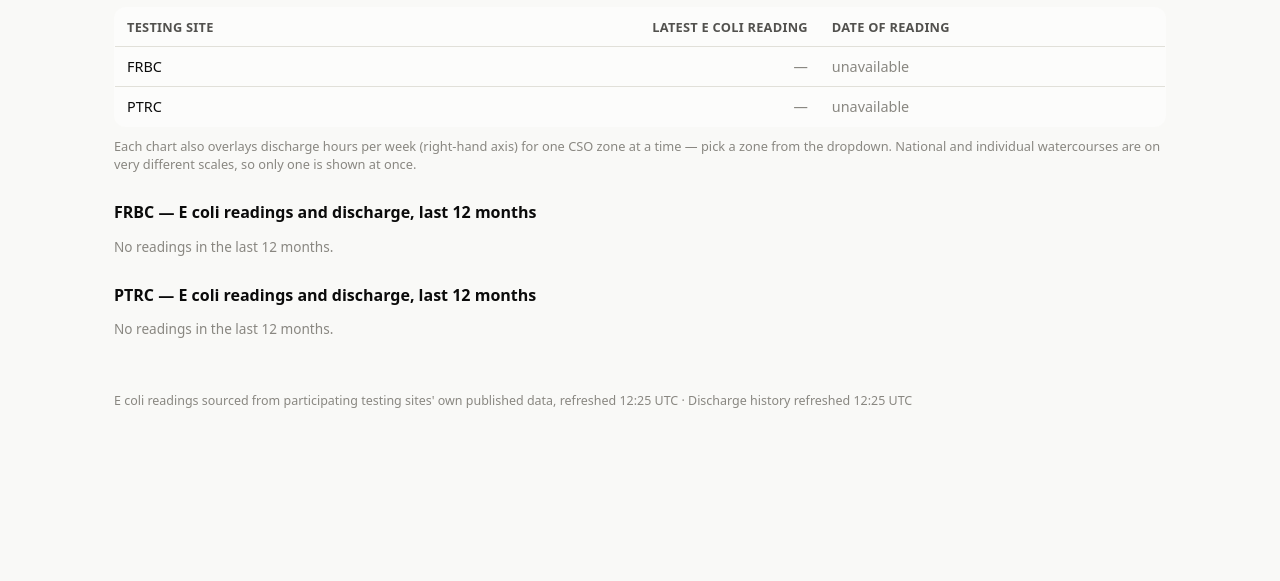
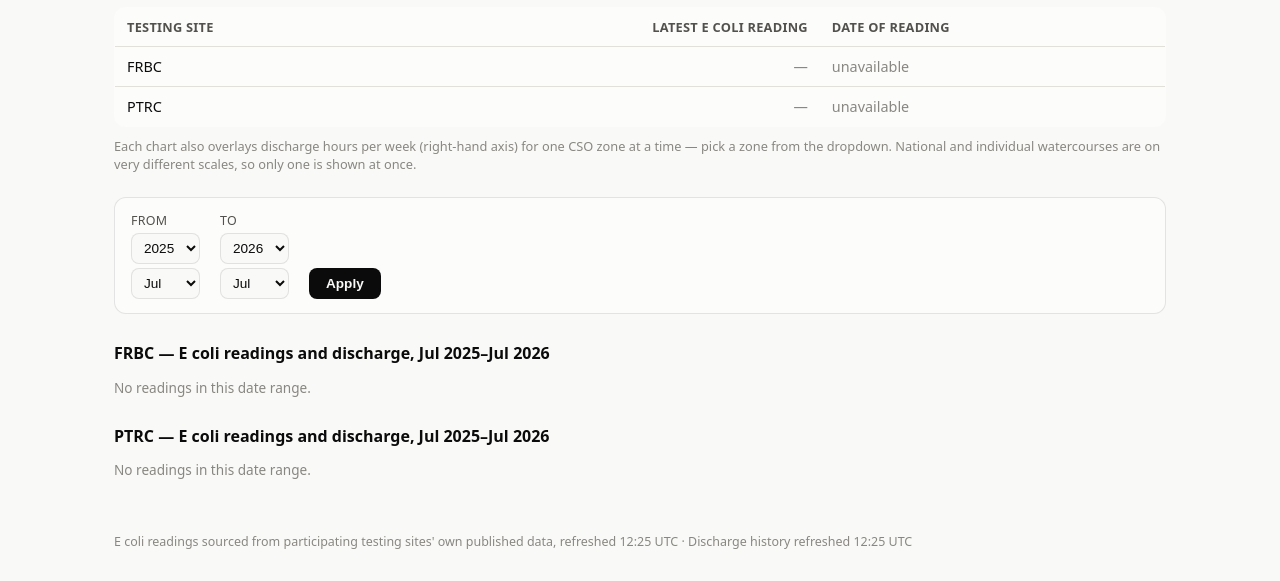
Before and after one commit to andrewfdn1/thames-water-cso-dashboard, a Flask app: page /testing in a window 1280 px wide. Shown: the part 219-800 px from the top of the page. Run offline with Flask 3, Linux system fonts and the light colour scheme; data that the repository does not hold is empty.

Commit message:
Add a year/month date range picker to the Testing page
_week_buckets() and get_total_discharge_weekly() now take an explicit
(range_start, range_end) instead of always defaulting to the last 12
months -- the discharge cache key is derived from the actual requested
range so different periods don't collide or serve stale results for each
other.

The page reads from_year/from_month/to_year/to_month query params (a new
form with four <select> dropdowns, GET method so picking a range is just
a normal link/reload), clamped to today and swapped if from ends up after
to. Defaults to the previous last-12-months behaviour when no params are
given. Week labels include the year when a selected range spans more than
one calendar year.

Verified with synthetic data spanning two different periods that
selecting a range correctly isolates just that period's events rather
than always returning the same fixed window.

```diff
--- a/app.py
+++ b/app.py
@@ -822,18 +822,24 @@ def get_water_quality():
 # ---------------------------------------------------------------------------
 
 _DISCHARGE_DB_PATH = os.path.join(os.path.dirname(os.path.abspath(__file__)), "data", "discharge_history.db")
-_CHART_WEEKS = _WQ_HISTORY_DAYS // 7   # 52 weeks to match the E. coli chart window
 
 
-def _week_buckets():
-    """Weekly (start, end) date pairs, end exclusive, oldest first. The most
-    recent bucket ends *tomorrow*, not today -- with an exclusive end date,
-    ending exactly on today would put today's own events outside every
-    bucket, silently dropping the most current data."""
-    end = date.today() + timedelta(days=1)
+def _week_buckets(range_start=None, range_end=None):
+    """Weekly (start, end) date pairs, end exclusive, oldest first, spanning
+    [range_start, range_end]. Defaults to the last _WQ_HISTORY_DAYS days
+    ending today when no range is given. The final bucket's end is always
+    one day past range_end -- with an exclusive end date, ending exactly on
+    the last day would put that day's own events outside every bucket,
+    silently dropping the most current data when range_end is today."""
+    if range_end is None:
+        range_end = date.today()
+    if range_start is None:
+        range_start = range_end - timedelta(days=_WQ_HISTORY_DAYS)
+
+    end = range_end + timedelta(days=1)
     buckets = []
-    for _ in range(_CHART_WEEKS):
-        start = end - timedelta(days=7)
+    while end > range_start:
+        start = max(range_start, end - timedelta(days=7))
         buckets.append((start, end))
         end = start
     buckets.reverse()
@@ -869,7 +875,7 @@ def _load_discharge_intervals():
 _DISCHARGE_ZONE_LIMIT = 15   # cap on individual watercourse toggle options, busiest first
 
 
-def get_total_discharge_weekly():
+def get_total_discharge_weekly(range_start=None, range_end=None):
     """Weekly discharge hours per zone, always excluding Tideway Tunnel
     permits (captured, never reaches a river) -- same exclusion the
     Summary page's subtotal already applies. Returns a "National (excl.
@@ -881,10 +887,18 @@ def get_total_discharge_weekly():
     them unreadable plotted together; letting the page pick one zone at a
     time keeps the chart's axis meaningful for whichever is selected.
 
+    range_start/range_end select an arbitrary date window (e.g. from the
+    Testing page's year/month picker) instead of the default last-12-months;
+    cached per distinct range since different windows are genuinely
+    different results, not the same cache entry.
+
     Watercourse classification comes from the *current* monitor list, since
     it's a fixed site property, not something that varies week to week; a
     permit retired before today's monitor list won't be classifiable and
     is excluded from every zone (including National)."""
+    buckets = _week_buckets(range_start, range_end)
+    cache_key = f"total_discharge_weekly:{buckets[0][0].isoformat()}:{buckets[-1][1].isoformat()}"
+
     def fetch():
         monitors, _ = get_all_monitors()
         monitors = monitors or {}
@@ -896,7 +910,6 @@ def get_total_discharge_weekly():
 
         intervals = _load_discharge_intervals()
         now_utc = datetime.now(timezone.utc)
-        buckets = _week_buckets()
         n = len(buckets)
         window_start = datetime.combine(buckets[0][0], datetime.min.time(), tzinfo=timezone.utc)
 
@@ -934,7 +947,7 @@ def get_total_discharge_weekly():
             "zones":       zones,
         }
 
-    return get_cached("total_discharge_weekly", fetch, ttl_seconds=_WQ_REFRESH_SECONDS)
+    return get_cached(cache_key, fetch, ttl_seconds=_WQ_REFRESH_SECONDS)
 
 
 def _bucket_ecoli_readings(history, buckets):
@@ -973,15 +986,64 @@ def monitors_view():
     return render_template("monitors.html", **data)
 
 
+_MONTH_NAMES = [
+    (1, "Jan"), (2, "Feb"), (3, "Mar"), (4, "Apr"), (5, "May"), (6, "Jun"),
+    (7, "Jul"), (8, "Aug"), (9, "Sep"), (10, "Oct"), (11, "Nov"), (12, "Dec"),
+]
+_TESTING_EARLIEST_YEAR = 2022   # discharge history only goes back to late Dec 2022
+
+
+def _month_bounds(year, month):
+    start = date(year, month, 1)
+    end = date(year + 1, 1, 1) if month == 12 else date(year, month + 1, 1)
+    return start, end - timedelta(days=1)
+
+
+def _parse_testing_range():
+    """Read from_year/from_month/to_year/to_month query params (the Testing
+    page's date range picker) into an actual (start, end) date range,
+    defaulting to the last _WQ_HISTORY_DAYS days ending today when a param
+    is absent or invalid. Clamps the end to today and swaps the bounds if
+    from ends up after to, rather than erroring on a nonsensical range."""
+    today = date.today()
+    default_start = today - timedelta(days=_WQ_HISTORY_DAYS)
+
+    try:
+        range_start, _ = _month_bounds(
+            int(request.args.get("from_year", default_start.year)),
+            int(request.args.get("from_month", default_start.month)),
+        )
+    except (ValueError, TypeError):
+        range_start = default_start
+
+    try:
+        _, range_end = _month_bounds(
+            int(request.args.get("to_year", today.year)),
+            int(request.args.get("to_month", today.month)),
+        )
+    except (ValueError, TypeError):
+        range_end = today
+
+    range_end = min(range_end, today)
+    if range_start > range_end:
+        range_start, range_end = range_end, range_start
+    return range_start, range_end
+
+
 @app.route("/testing")
 def testing_view():
     water_quality, water_quality_fetched_at = get_water_quality()
     water_quality = water_quality or {"frbc": None, "ptrc": None}
 
-    buckets = _week_buckets()
-    week_labels = [b[0].strftime("%-d %b") for b in buckets]
+    range_start, range_end = _parse_testing_range()
+    buckets = _week_buckets(range_start, range_end)
+    spans_multiple_years = range_start.year != range_end.year
+    week_labels = [
+        b[0].strftime("%-d %b %Y") if spans_multiple_years else b[0].strftime("%-d %b")
+        for b in buckets
+    ]
 
-    discharge_weekly, discharge_fetched_at = get_total_discharge_weekly()
+    discharge_weekly, discharge_fetched_at = get_total_discharge_weekly(range_start, range_end)
     discharge_zones = (discharge_weekly or {}).get("zones") or {}
 
     chart_data = {}
@@ -1000,6 +1062,10 @@ def testing_view():
         chart_has_data=chart_has_data,
         discharge_zones=discharge_zones,
         discharge_fetched_at=discharge_fetched_at,
+        range_start=range_start,
+        range_end=range_end,
+        month_names=_MONTH_NAMES,
+        year_options=list(range(_TESTING_EARLIEST_YEAR, date.today().year + 1)),
     )
 
 
--- a/static/style.css
+++ b/static/style.css
@@ -338,3 +338,47 @@ a { color: inherit; }
   font-size: 0.85rem;
   min-width: 220px;
 }
+
+.date-range-form {
+  display: flex;
+  align-items: flex-end;
+  gap: 20px;
+  flex-wrap: wrap;
+  margin-bottom: 24px;
+  padding: 14px 16px;
+  background: var(--surface-1);
+  border: 1px solid var(--border);
+  border-radius: 12px;
+}
+
+.date-range-form label {
+  display: flex;
+  flex-direction: column;
+  gap: 4px;
+  font-size: 0.78rem;
+  color: var(--text-secondary);
+  text-transform: uppercase;
+  letter-spacing: 0.02em;
+}
+
+.date-range-form select {
+  padding: 6px 8px;
+  border-radius: 8px;
+  border: 1px solid var(--border);
+  background: var(--page-plane);
+  color: var(--text-primary);
+  font-size: 0.85rem;
+  text-transform: none;
+  letter-spacing: normal;
+}
+
+.date-range-form button {
+  padding: 7px 16px;
+  border-radius: 8px;
+  border: 1px solid var(--border);
+  background: var(--text-primary);
+  color: var(--page-plane);
+  font-size: 0.85rem;
+  font-weight: 600;
+  cursor: pointer;
+}
--- a/templates/testing.html
+++ b/templates/testing.html
@@ -39,8 +39,38 @@
     Each chart also overlays discharge hours per week (right-hand axis) for one CSO zone at a time &mdash; pick a zone from the dropdown. National and individual watercourses are on very different scales, so only one is shown at once.
   </p>
 
+  <form method="get" class="date-range-form">
+    <label>
+      From
+      <select name="from_year">
+        {% for y in year_options %}
+        <option value="{{ y }}" {{ 'selected' if y == range_start.year else '' }}>{{ y }}</option>
+        {% endfor %}
+      </select>
+      <select name="from_month">
+        {% for m, name in month_names %}
+        <option value="{{ m }}" {{ 'selected' if m == range_start.month else '' }}>{{ name }}</option>
+        {% endfor %}
+      </select>
+    </label>
+    <label>
+      To
+      <select name="to_year">
+        {% for y in year_options %}
+        <option value="{{ y }}" {{ 'selected' if y == range_end.year else '' }}>{{ y }}</option>
+        {% endfor %}
+      </select>
+      <select name="to_month">
+        {% for m, name in month_names %}
+        <option value="{{ m }}" {{ 'selected' if m == range_end.month else '' }}>{{ name }}</option>
+        {% endfor %}
+      </select>
+    </label>
+    <button type="submit">Apply</button>
+  </form>
+
   {% for key, label in [('frbc', 'FRBC'), ('ptrc', 'PTRC')] %}
-  <div class="section-title">{{ label }} &mdash; E coli readings and discharge, last 12 months</div>
+  <div class="section-title">{{ label }} &mdash; E coli readings and discharge, {{ range_start.strftime('%b %Y') }}&ndash;{{ range_end.strftime('%b %Y') }}</div>
   {% if chart_has_data[key] %}
   <div class="zone-select-row">
     <label for="zone-select-{{ key }}">Discharge zone:</label>
@@ -50,7 +80,7 @@
     <canvas id="chart-{{ key }}" height="90"></canvas>
   </div>
   {% else %}
-  <p style="color:var(--text-muted); font-size:0.85rem;">No readings in the last 12 months.</p>
+  <p style="color:var(--text-muted); font-size:0.85rem;">No readings in this date range.</p>
   {% endif %}
   {% endfor %}
 </main>
```
